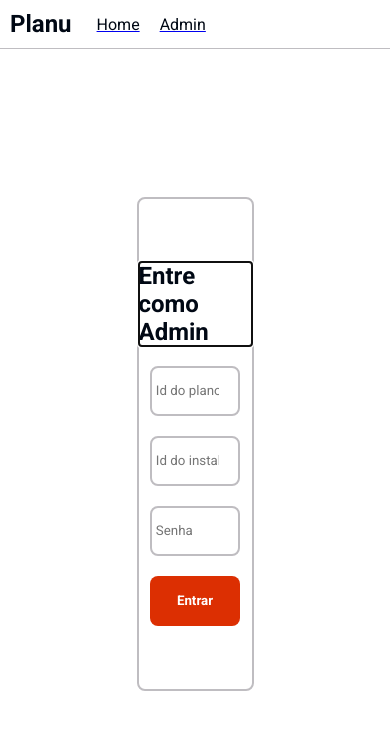
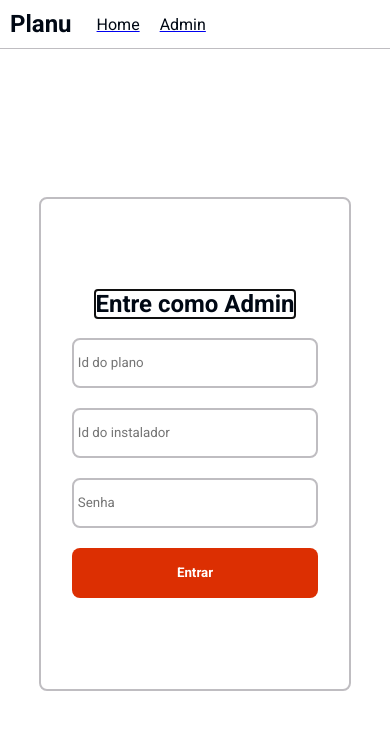
Before and after one commit to gtvb/app-challenge-web, a Svelte app: page /admin_login in a window 390 px wide. Shown: the top 730 px of the page. Built offline with nearby package versions, Linux system fonts and the light colour scheme.

Commit message:
feat: add media queries to form elements

```diff
--- a/src/routes/Contact.svelte
+++ b/src/routes/Contact.svelte
@@ -149,4 +149,10 @@ async function handleSubmit() {
 .wrapper form button:hover {
     cursor: pointer;
 }
+
+@media (max-width: 680px) {
+    .wrapper form {
+        width: 80%;
+    }
+}
 </style>
--- a/src/routes/Login.svelte
+++ b/src/routes/Login.svelte
@@ -83,4 +83,10 @@ function handleSubmit() {
 .wrapper form button:hover {
     cursor: pointer;
 }
+
+@media (max-width: 680px) {
+    .wrapper form {
+        width: 80%;
+    }
+}
 </style>
```
